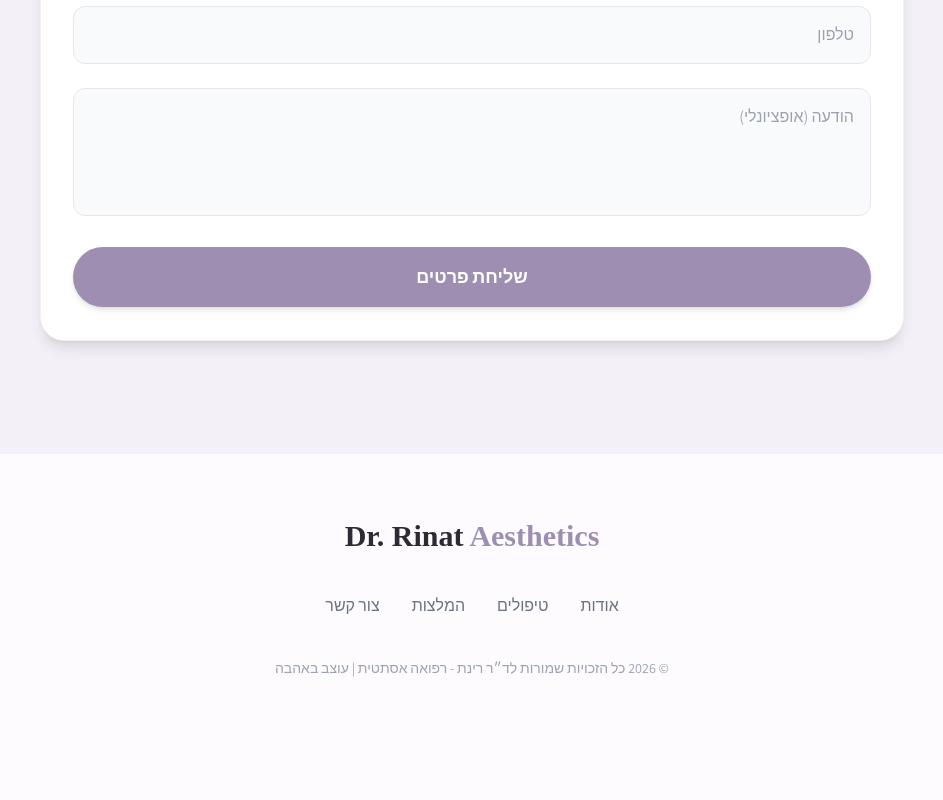
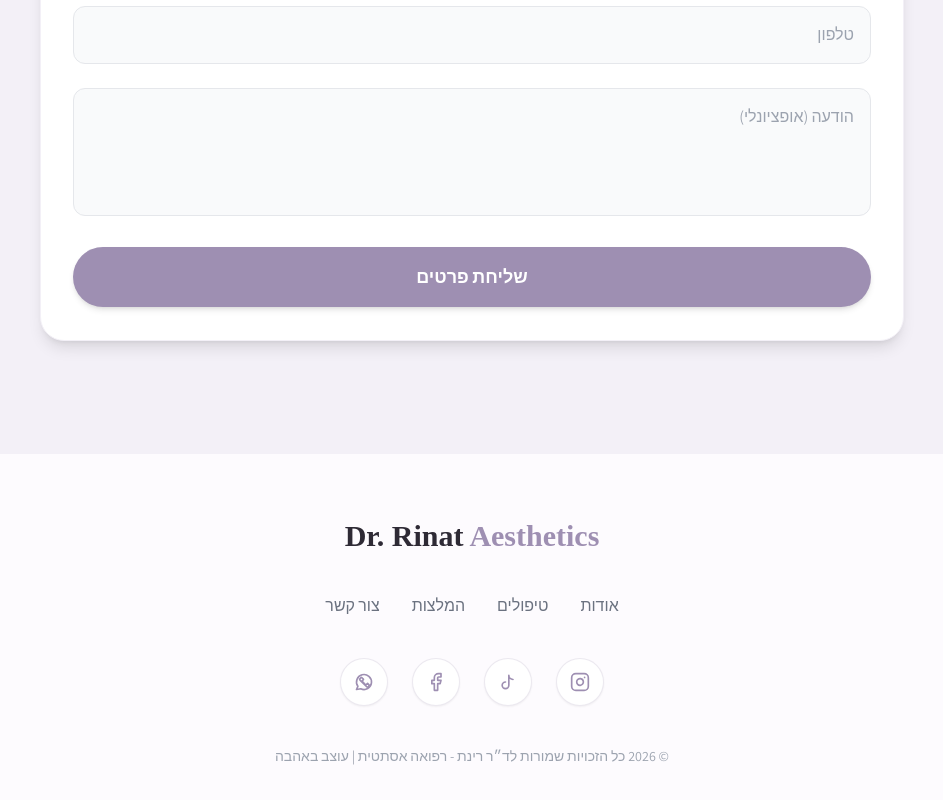
Before and after one commit to Matan22g/dr-rinat-site, a React (Vite) app: page / in a window 1280 px wide. Shown: the part 3227-4027 px from the top of the page, without its empty margins (168-1111 px from the left). Before the commit the page ends 3969 px from the top, so only its background shows below. Built offline with nearby package versions, Linux system fonts and the light colour scheme; a web font is replaced by a local one.

Commit message:
add social media icons and links to footer

```diff
--- a/src/App.jsx
+++ b/src/App.jsx
@@ -43,6 +43,57 @@
   { icon: ShieldCheck, label: "חומרי טיפול מובילים" },
   { icon: Sparkles, label: "תוצאות טבעיות" },
   { icon: Heart, label: "יחס אישי ומקצועי" }
+];
+
+// --- Social Icons Components ---
+const InstagramIcon = ({ size = 24, className }) => (
+  <svg xmlns="http://www.w3.org/2000/svg" width={size} height={size} viewBox="0 0 24 24" fill="none" stroke="currentColor" strokeWidth="2" strokeLinecap="round" strokeLinejoin="round" className={className}>
+    <rect width="20" height="20" x="2" y="2" rx="5" ry="5" />
+    <path d="M16 11.37A4 4 0 1 1 12.63 8 4 4 0 0 1 16 11.37z" />
+    <line x1="17.5" x2="17.51" y1="6.5" y2="6.5" />
+  </svg>
+);
+
+const FacebookIcon = ({ size = 24, className }) => (
+  <svg xmlns="http://www.w3.org/2000/svg" width={size} height={size} viewBox="0 0 24 24" fill="none" stroke="currentColor" strokeWidth="2" strokeLinecap="round" strokeLinejoin="round" className={className}>
+    <path d="M18 2h-3a5 5 0 0 0-5 5v3H7v4h3v8h4v-8h3l1-4h-4V7a1 1 0 0 1 1-1h3z" />
+  </svg>
+);
+
+const TiktokIcon = ({ size = 24, className }) => (
+  <svg xmlns="http://www.w3.org/2000/svg" width={size} height={size} viewBox="0 0 24 24" fill="none" stroke="currentColor" strokeWidth="2" strokeLinecap="round" strokeLinejoin="round" className={className}>
+    <path d="M9 12a4 4 0 1 0 4 4V4a5 5 0 0 0 5 5" />
+  </svg>
+);
+
+const WhatsappIcon = ({ size = 24, className }) => (
+  <svg xmlns="http://www.w3.org/2000/svg" width={size} height={size} viewBox="0 0 24 24" fill="none" stroke="currentColor" strokeWidth="2" strokeLinecap="round" strokeLinejoin="round" className={className}>
+    <path d="M3 21l1.65-3.8a9 9 0 1 1 3.4 2.9L3 21" />
+    <path d="M16.6 14c-.2-.2-.5-.2-.7 0l-1.3 1.3c-.2.2-.5.2-.7 0-1.5-1.5-2.5-2.5-4-4-.2-.2-.2-.5 0-.7l1.3-1.3c.2-.2.2-.5 0-.7l-2-2c-.2-.2-.5-.2-.7 0l-1.3 1.3c-.5.5-.5 1.3 0 1.8 2.5 2.5 5.5 5.5 8 8 .5.5 1.3.5 1.8 0l1.3-1.3c.2-.2.2-.5 0-.7l-2-2z" />
+  </svg>
+);
+
+const SOCIAL_LINKS = [
+  {
+    name: 'Instagram',
+    href: 'https://www.instagram.com/dr.rinat.ben_tovim?igsh=anR2ZGJ3OGZjZW40',
+    icon: InstagramIcon
+  },
+  {
+    name: 'TikTok',
+    href: 'https://vm.tiktok.com/ZS914c7urVaYS-ubEPV/',
+    icon: TiktokIcon
+  },
+  {
+    name: 'Facebook',
+    href: 'https://www.facebook.com/share/1AR4ZHCoSX/',
+    icon: FacebookIcon
+  },
+  {
+    name: 'WhatsApp',
+    href: 'https://wa.me/972528327115',
+    icon: WhatsappIcon
+  }
 ];
 
 const App = () => {
@@ -330,6 +381,23 @@
               </a>
             ))}
           </div>
+
+          {/* Social Media Icons */}
+          <div className="flex justify-center gap-6 mb-10">
+            {SOCIAL_LINKS.map((social) => (
+              <a
+                key={social.name}
+                href={social.href}
+                target="_blank"
+                rel="noopener noreferrer"
+                className="w-12 h-12 rounded-full bg-white border border-[#9E8FB2]/20 flex items-center justify-center text-[#9E8FB2] hover:bg-[#9E8FB2] hover:text-white transition-all duration-300 shadow-sm hover:shadow-md hover:-translate-y-1"
+                aria-label={social.name}
+              >
+                <social.icon size={20} />
+              </a>
+            ))}
+          </div>
+
           <p className="text-gray-400 text-sm">© 2026 כל הזכויות שמורות לד״ר רינת - רפואה אסתטית | עוצב באהבה</p>
         </div>
       </footer>
```
